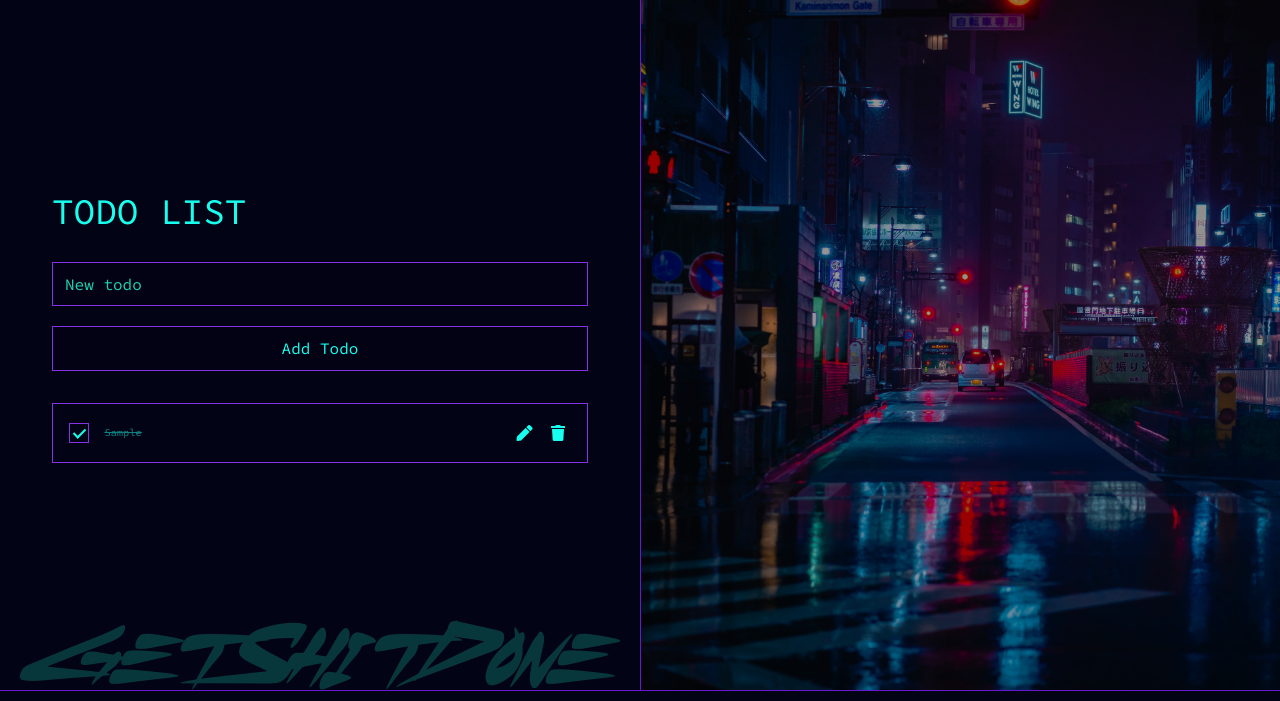
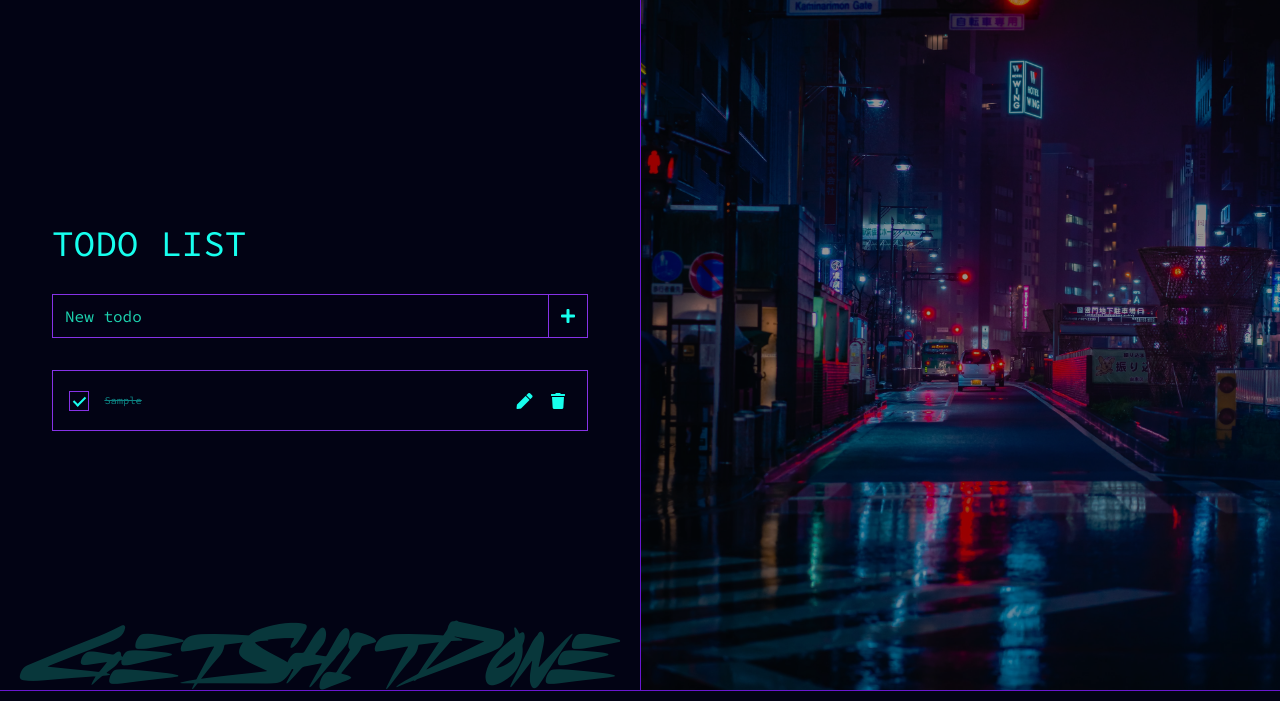
Before and after one commit to jmtakahashi/todo-list-flask, a Flask app: template templates/todos.html in a window 1280 px wide. Shown: the part 59-760 px from the top of the page. Run offline with Flask 2, Linux system fonts and the light colour scheme; the template is opened without the code that fills it: values that come from a table or form of the project are taken from there, others are empty; tables that the repository leaves empty hold one stand-in row (values such as "Sample post"); some libraries are stand-ins or nearby versions.

Commit message:
refactor css and html to move add todo button in line with input.

```diff
--- a/static/css/index.css
+++ b/static/css/index.css
@@ -309,6 +309,28 @@ button {
   margin-bottom: 2rem;
 }
 
+.todoForm .formItem {
+  display: flex;
+}
+
+.todoForm input {
+  border-right: none;
+}
+
+/* remove the default focus outline and replace it with a custom one on the form item container when an input inside it is focused, so that the outline encompasses both the input and the button */
+.todoForm input:focus {
+  outline: none;
+}
+
+.todoForm .formItem:has(input:focus)  {
+  outline: 1px solid var(--accent-teal);
+}
+
+.todoForm button {
+  width: auto;
+  padding: 0.75rem;
+}
+
 .todoList {
   width: 100%;
   border-bottom: none;
--- a/templates/todos.html
+++ b/templates/todos.html
@@ -1,21 +1,24 @@
-{% extends 'base.html' %} {% block pagetitle %}My Todos{% endblock %} {% block
-pagecontent %}
+{% extends 'base.html' %}
+
+{% block pagetitle %}My Todos{% endblock %}
+
+{% block pagecontent %}
   <h2 id="todo-list-title" class="pageTitle">
     <span id="todo-list-en">Todo List</span
     ><span id="todo-list-jp" hidden>やることリスト</span>
   </h2>
   <form id="todo-form" class="todoForm" method="POST">
-  {{ form.hidden_tag() }} {% for field in form if field.widget.input_type !=
-  'hidden' %}
+    {{ form.hidden_tag() }}
+    {% for field in form if field.widget.input_type !='hidden' %}
+      <div class="formItem">
+        {{ field }} <button id="add-todo-button" type="submit"><i class="fas fa-plus todo__addBtn"></i></button>
 
-  <div class="formItem">
-    {{ field }} {% for error in field.errors %}
+        {% for error in field.errors %}
         <span class="formError">{{ error}}</span>
         {% endfor %}
       </div>
+    {% endfor %}
 
-  {% endfor %}
-  <button id="add-todo-button" type="submit">Add Todo</button>
   </form>
 
   {% if todos %}
@@ -28,12 +31,7 @@ pagecontent %}
               type="checkbox"
               class="todo__doneBtn"
               data-id="{{ todo.id }}"
-        {%
-        if
-        todo.complete
-        %}checked{%
-        endif
-        %}
+              {% if todo.complete %}checked{% endif %}
               hidden
             />
             <span class="checkbox"></span>
@@ -64,4 +62,5 @@ pagecontent %}
         </div>
       {% endfor %}
     </div>
-{% endif %} {% endblock %}
+  {% endif %}
+{% endblock %}
```
Lines whose indentation alone changed are shown as unchanged.
